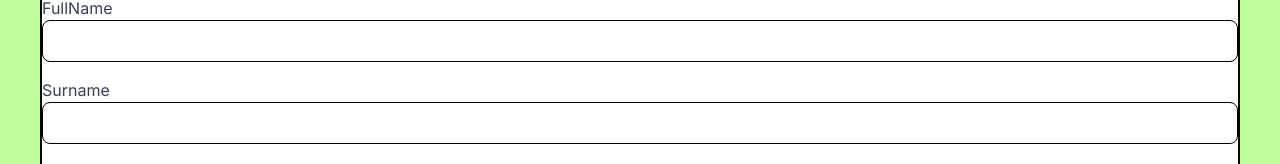
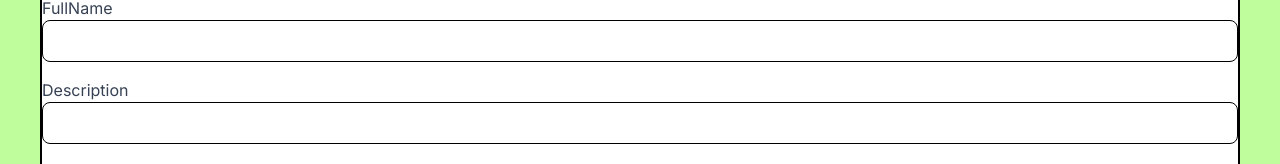
Before and after one commit to juankm08-a11y/portfolio, a Next.js app: page /form-testimonial in a window 1280 px wide. Shown: the part 289-453 px from the top of the page. Built offline with nearby package versions, Linux system fonts and the light colour scheme.

Commit message:
thirty-seven commit

```diff
--- a/src/app/form-testimonial/page.tsx
+++ b/src/app/form-testimonial/page.tsx
@@ -46,22 +46,22 @@ export default function FormTestimonialPage() {
         </h2>
         <form onSubmit={handleSubmit}>
           <div className="mb-4">
-            <label htmlFor="name" className="block text-gray-700">
+            <label htmlFor="fullname" className="block text-gray-700">
               FullName
             </label>
             <input
               type="text"
-              id="name"
+              id="fullname"
               value={formData.fullname}
               onChange={handleChange}
-              name="name"
+              name="fullname"
               className="w-full px-4 py-2 border rounded-lg focus:outline-none focus:ring-2 focus:ring-blue-500"
               required
             />
           </div>
           <div className="mb-4">
-            <label htmlFor="surname" className="block text-gray-700">
-              Surname
+            <label htmlFor="description" className="block text-gray-700">
+              Description
             </label>
             <input
               type="text"
```
Also changed, not shown: 1 other file (tests, documents, lock files or other folders).
